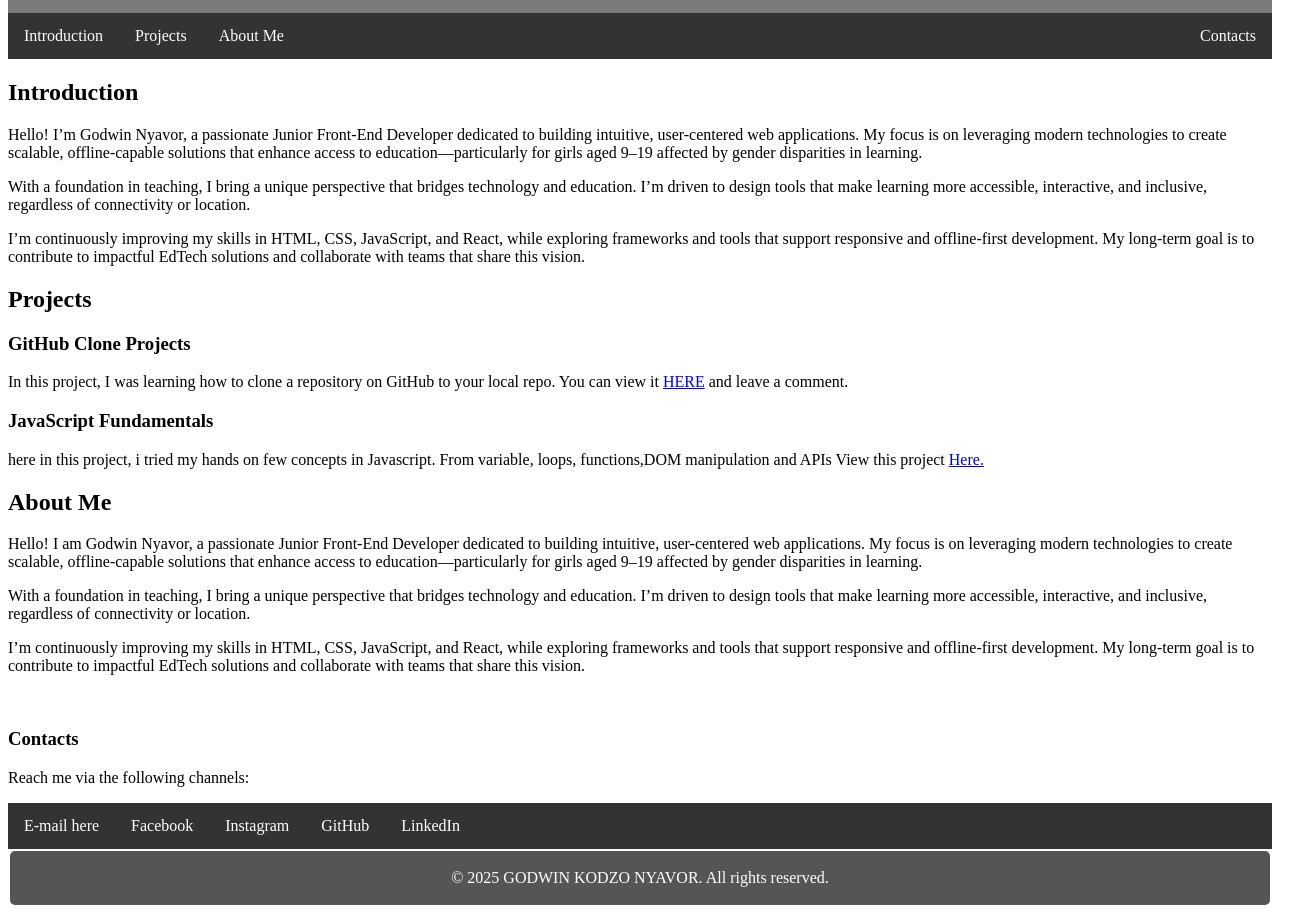
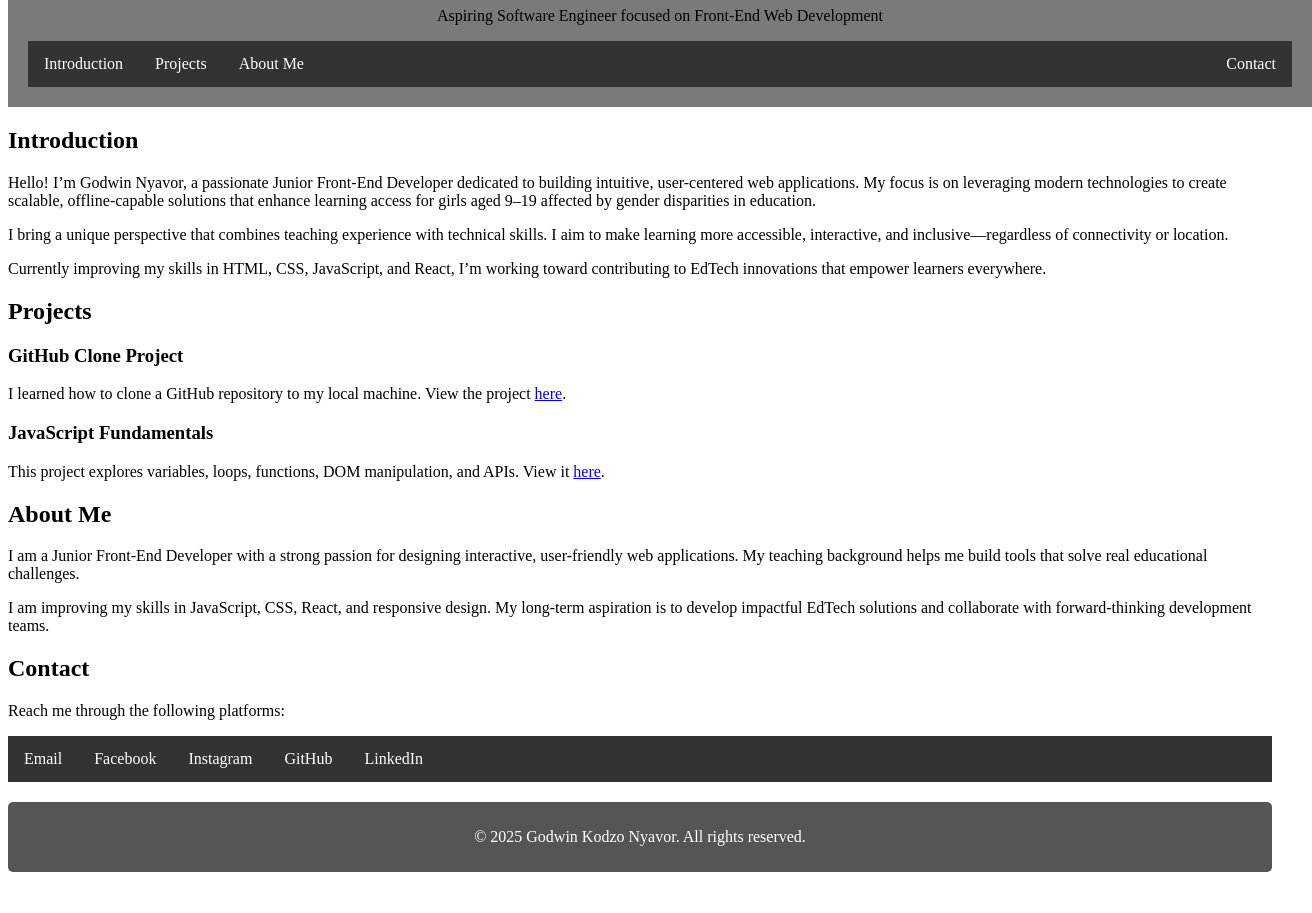
Before and after one commit to Godwin-nya/My_First_Portfolio, a plain HTML site: page portfolio/index.html in a window 1280 px wide. Shown: the part 101-1014 px from the top of the page, 1312 px wide, since content can reach past the window. After the commit the page ends 981 px from the top, so only its background shows below. Drawn offline with Linux system fonts and the light colour scheme.

Commit message:
Portfolio

```diff
--- a/portfolio/index.html
+++ b/portfolio/index.html
@@ -1,21 +1,21 @@
 <!DOCTYPE html>
 <html lang="en">
 <head>
-    <meta charset="UTF-8">
+    <meta charset="utf-8">
     <meta name="viewport" content="width=device-width, initial-scale=1.0">
-    <title>Godwin Kodzo - Personal Portfolio</title>
+    <title>Godwin Kodzo Nyavor - Personal Portfolio</title>
+
     <style>
-    html{
-        margin-top: 0;
+        html {
+            margin: 0;
             padding: 0;
             box-sizing: border-box;
-
         }
-        header  {
-            margin-top: 0;
+        header {
             width: 100%;
             text-align: center;
             background-color: rgb(122, 122, 122);
+            padding: 20px;
         }
         nav {
             width: 100%;
@@ -31,86 +31,103 @@
         ul li {
             float: left;
         }
-        ul li a{
+        ul li a {
             display: block;
             color: white;
             padding: 14px 16px;
             text-decoration: none;
         }
-        ul li a:hover{
+        ul li a:hover {
+            background-color: #555555;
+        }
+        footer {
             background-color: #555555;
             color: white;
-        }
-        footer{
-            bottom: 0;
-             background-color: #555555;
-            color: white;
-            margin: 2px;
-            padding: 2px;
+            padding: 10px;
             text-align: center;
             border-radius: 5px;
-
+            margin-top: 20px;
         }
     </style>
 </head>
+
 <body>
+
+    <!-- HEADER -->
     <header>
         <h1>Godwin Kodzo Nyavor</h1>
-        <p>Hello there!! This is Godwin, an aspiring Software Engineer with focus on Front-End development</p>
+        <p>Aspiring Software Engineer focused on Front-End Web Development</p>
 
+        <!-- NAVIGATION -->
         <nav>
             <ul>
                 <li><a href="#introduction">Introduction</a></li>
                 <li><a href="#projects">Projects</a></li>
-                <li><a href="#about Me">About Me</a></li>
-                <li style="float: right;"><a href="#contacts">Contacts</a></li>
+                <li><a href="#about">About Me</a></li>
+                <li style="float:right;"><a href="#contact">Contact</a></li>
             </ul>
         </nav>
     </header>
+
+    <!-- MAIN CONTENT -->
     <main>
-        <section id="Introduction">
+
+        <!-- INTRODUCTION SECTION -->
+        <section id="introduction">
             <h2>Introduction</h2>
-            <p>Hello! I’m Godwin Nyavor, a passionate Junior Front-End Developer dedicated to building intuitive, user-centered web applications. My focus is on leveraging modern technologies to create scalable, offline-capable solutions that enhance access to education—particularly for girls aged 9–19 affected by gender disparities in learning.</p>
+            <p>Hello! I’m Godwin Nyavor, a passionate Junior Front-End Developer dedicated to building intuitive, user-centered web applications. My focus is on leveraging modern technologies to create scalable, offline-capable solutions that enhance learning access for girls aged 9–19 affected by gender disparities in education.</p>
 
-            <p>With a foundation in teaching, I bring a unique perspective that bridges technology and education. I’m driven to design tools that make learning more accessible, interactive, and inclusive, regardless of connectivity or location.</p>
+            <p>I bring a unique perspective that combines teaching experience with technical skills. I aim to make learning more accessible, interactive, and inclusive—regardless of connectivity or location.</p>
 
-            <p>I’m continuously improving my skills in HTML, CSS, JavaScript, and React, while exploring frameworks and tools that support responsive and offline-first development. My long-term goal is to contribute to impactful EdTech solutions and collaborate with teams that share this vision.</p>
+            <p>Currently improving my skills in HTML, CSS, JavaScript, and React, I’m working toward contributing to EdTech innovations that empower learners everywhere.</p>
         </section>
 
+        <!-- PROJECTS SECTION -->
         <section id="projects">
             <h2>Projects</h2>
-            <article class="projects">
-                <h3>GitHub Clone Projects</h3>
-                <p>In this project, I was learning how to clone a repository on GitHub to your local repo. You can view it <a href="https://github.com/Godwin-nya/LocalRepoProject.git" target="_blank">HERE</a> and leave a comment. </p>
+
+            <article class="project">
+                <h3>GitHub Clone Project</h3>
+                <p>I learned how to clone a GitHub repository to my local machine. View the project
+                    <a href="https://github.com/Godwin-nya/LocalRepoProject.git" target="_blank">here</a>.
+                </p>
+            </article>
+
             <article class="project">
                 <h3>JavaScript Fundamentals</h3>
-                    <p>here in this project, i tried my hands on few concepts in Javascript. From variable, loops, functions,DOM manipulation and APIs View this project <a href="https://github.com/Godwin-nya/JS-Fundamentals.git">Here.</a></p>
-                </article>
+                <p>This project explores variables, loops, functions, DOM manipulation, and APIs. View it
+                    <a href="https://github.com/Godwin-nya/JS-Fundamentals.git" target="_blank">here</a>.
+                </p>
             </article>
         </section>
+
+        <!-- ABOUT ME SECTION -->
         <section id="about">
             <h2>About Me</h2>
-            <p>Hello! I am Godwin Nyavor, a passionate Junior Front-End Developer dedicated to building intuitive, user-centered web applications. My focus is on leveraging modern technologies to create scalable, offline-capable solutions that enhance access to education—particularly for girls aged 9–19 affected by gender disparities in learning.</p>
+            <p>I am a Junior Front-End Developer with a strong passion for designing interactive, user-friendly web applications. My teaching background helps me build tools that solve real educational challenges.</p>
 
-            <p>With a foundation in teaching, I bring a unique perspective that bridges technology and education. I’m driven to design tools that make learning more accessible, interactive, and inclusive, regardless of connectivity or location.</p>
+            <p>I am improving my skills in JavaScript, CSS, React, and responsive design. My long-term aspiration is to develop impactful EdTech solutions and collaborate with forward-thinking development teams.</p>
+        </section>
 
-            <p>I’m continuously improving my skills in HTML, CSS, JavaScript, and React, while exploring frameworks and tools that support responsive and offline-first development. My long-term goal is to contribute to impactful EdTech solutions and collaborate with teams that share this vision.</p><br>
+        <!-- CONTACT SECTION -->
+        <section id="contact">
+            <h2>Contact</h2>
+            <p>Reach me through the following platforms:</p>
 
-        </section>
-        <section id="contacts">
-            <h3>Contacts</h3>
-            <p>Reach me via the following channels:</p>
             <ul>
-                <li><a href="mailto:nyavorgodwin@gmail.com" target="_blank">E-mail here</a></li>
-                <li><a href="facebook.com/nyavorgodwin" target="_blank">Facebook</a></li>
-                <li> <a href="instagram.com/mcevergodwin" target="_blank">Instagram</a></li>
+                <li><a href="mailto:nyavorgodwin@gmail.com" target="_blank">Email</a></li>
+                <li><a href="https://facebook.com/nyavorgodwin" target="_blank">Facebook</a></li>
+                <li><a href="https://instagram.com/mcevergodwin" target="_blank">Instagram</a></li>
                 <li><a href="https://github.com/Godwin-nya" target="_blank">GitHub</a></li>
-                <li><a href="www.linkedin.com/in/nyavor-godwin-5a597830a" target="_blank">LinkedIn</a></li>
+                <li><a href="https://www.linkedin.com/in/nyavor-godwin-5a597830a" target="_blank">LinkedIn</a></li>
             </ul>
         </section>
+
     </main>
+
+    <!-- FOOTER -->
     <footer>
-        <p>&copy; 2025 GODWIN KODZO NYAVOR. All rights reserved.</p>
+        <p>&copy; 2025 Godwin Kodzo Nyavor. All rights reserved.</p>
     </footer>
 
 </body>
```
Lines whose indentation alone changed are shown as unchanged.
